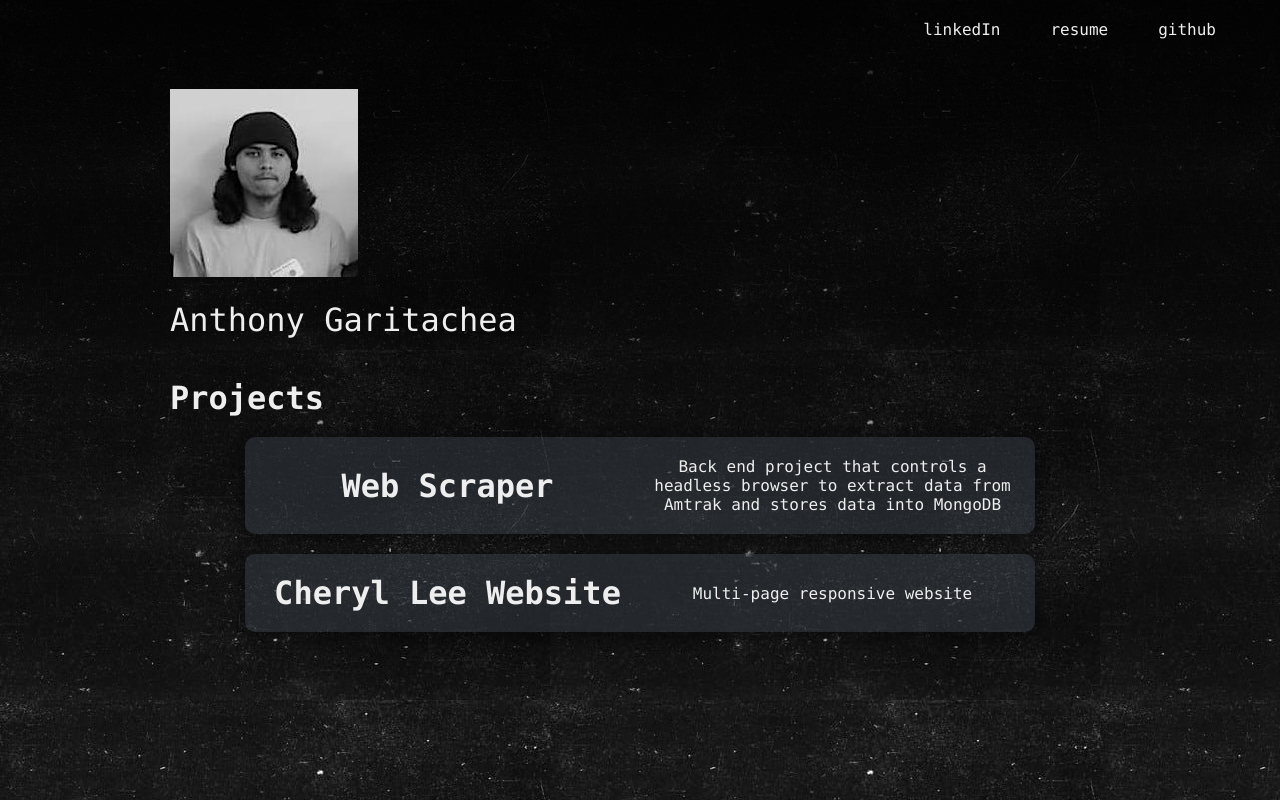
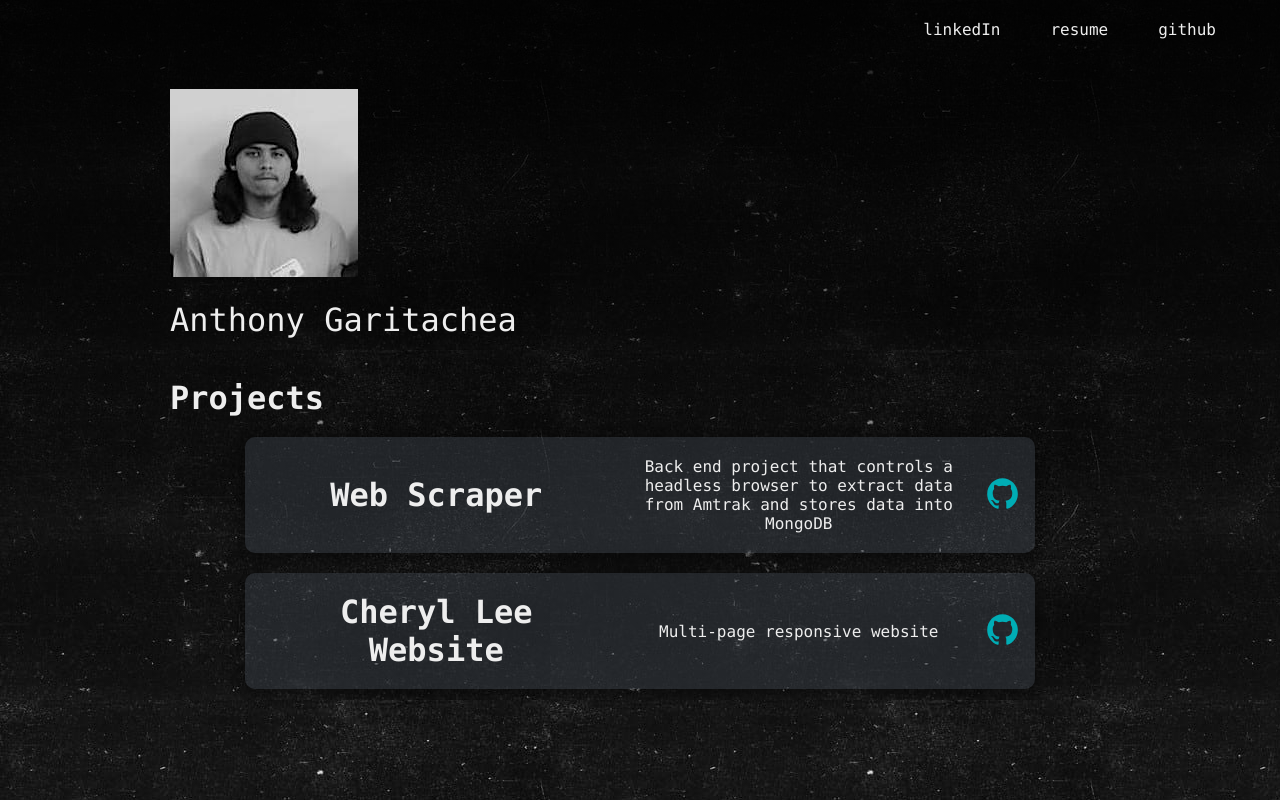
Before and after one commit to AnthonyGaritachea/portfolio, a React app: page / in a window 1280 px wide. Built offline with nearby package versions, Linux system fonts and the light colour scheme.

Commit message:
adds react modal component/dependency, links projects to source code

```diff
--- a/package.json
+++ b/package.json
@@ -20,6 +20,7 @@
     "react": "^16.12.0",
     "react-dom": "^16.12.0",
     "react-icons": "^3.8.0",
+    "react-modal": "^3.11.1",
     "style-loader": "^1.1.2",
     "webpack": "^4.41.5",
     "webpack-cli": "^3.3.10",
--- a/src/js/components/Body.jsx
+++ b/src/js/components/Body.jsx
@@ -1,18 +1,27 @@
 import React from 'react';
 
-const Body = () => (
+import { IoLogoGithub } from 'react-icons/io';
+
+const Body = () =>  (
     <div className='body-container'>
         <h1 className='project-header'>Projects</h1>
         <div className='content-container'>
             <h1 className='project-name'>Web Scraper</h1>
             <p className='project-details'>Back end project that controls a headless browser to extract data from Amtrak and stores data into MongoDB</p>
+            <a className='project-link' href='https://github.com/AnthonyGaritachea/scraper' target='_blank'><IoLogoGithub size='35px' fill='var(--aqua-blue)' /></a>
         </div>
 
         <div className='content-container'>
             <h1 className='project-name'>Cheryl Lee Website</h1>
             <p className='project-details'>Multi-page responsive website</p>
+            <a className='project-link' href='https://github.com/SanDiegoCodeSchool/cheryl-lee' target='_blank'><IoLogoGithub size='35px' fill='var(--aqua-blue)' /></a>
+        </div>
+
+        <div className='spacer'>
+            <h1>Spacer</h1>
+            <p>spacer</p>
         </div>
     </div>
-);
+)
 
 export default Body;
--- a/src/js/css/styles.css
+++ b/src/js/css/styles.css
@@ -8,19 +8,24 @@
     --aqua-blue: #00adb5;
     --dark-gray: #393e46;
     --light-black: #222831;
+}
+
+html {
     height: 100%;
 }
 
 body {
-    /* background:linear-gradient(0deg, rgba(0, 0, 0, 0.6), rgba(0, 0, 0, 0.6)), url(../../../public/images/dust2.jpeg); */
-    background:linear-gradient(0deg, rgba(0, 0, 0, 0), rgba(0, 0, 0, 0.9)), url(../../../public/images/dust2.jpeg);
-    /* background-image: url(../../../public/images/dust2.jpeg); */
     font-family: Menlo, Arial, Helvetica, sans-serif;
     color: var(--light-gray);
+    background:linear-gradient(to top, rgba(0, 0, 0, 0.1), rgba(0, 0, 0, 0.9)), url(../../../public/images/dust2.jpeg);
+    height: 100%;
+    background-attachment: fixed; /* makes content not scroll with the page */
 }
                     /* NAVBAR COMPONENT */
 .desktop-nav-bar {
     display: none;
+    transition: all .5s;
+    animation: slideInLeft 2s;
 }
 
 .desktop-nav-links:hover {
@@ -46,10 +51,6 @@ svg:hover {
 .mobile-nav-links {
     fill: var(--light-gray);
 }
-/* .LOGO WAS AFFECTING MEDIA QUERY. FIXED WIHT INLINE STYLE
- .logo {
-    width: 45px;
-}; */
 
                 /* HEADER COMPONENT */
 .container {
@@ -83,6 +84,12 @@ svg:hover {
     padding: 10px;
     margin-bottom: 20px;
     box-shadow: 0px 5px 10px 5px rgba(0,0,0,0.3);
+    transition: all .5s;
+}
+
+.content-container:hover {
+    transform: scale(1.03);
+    box-shadow: 0px 10px 15px 5px rgba(0,0,0,0.3);
 }
 
 .project-name {
@@ -92,6 +99,20 @@ svg:hover {
 
 .project-details {
     padding: 10px;
+}
+
+.project-link {
+    color: var(--aqua-blue);
+    display: inline-block;
+    cursor: pointer;
+    padding: 5px;
+}
+
+.spacer {
+    max-width: 770px;
+    margin: 0 auto;
+    padding: 10px;
+    visibility: hidden;
 }
 
 @media screen and (min-width: 770px){
```
Also changed, not shown: src/js/components/ReactModal.jsx (added, +51 -0 lines), 1 other file (tests, documents, lock files or other folders).
